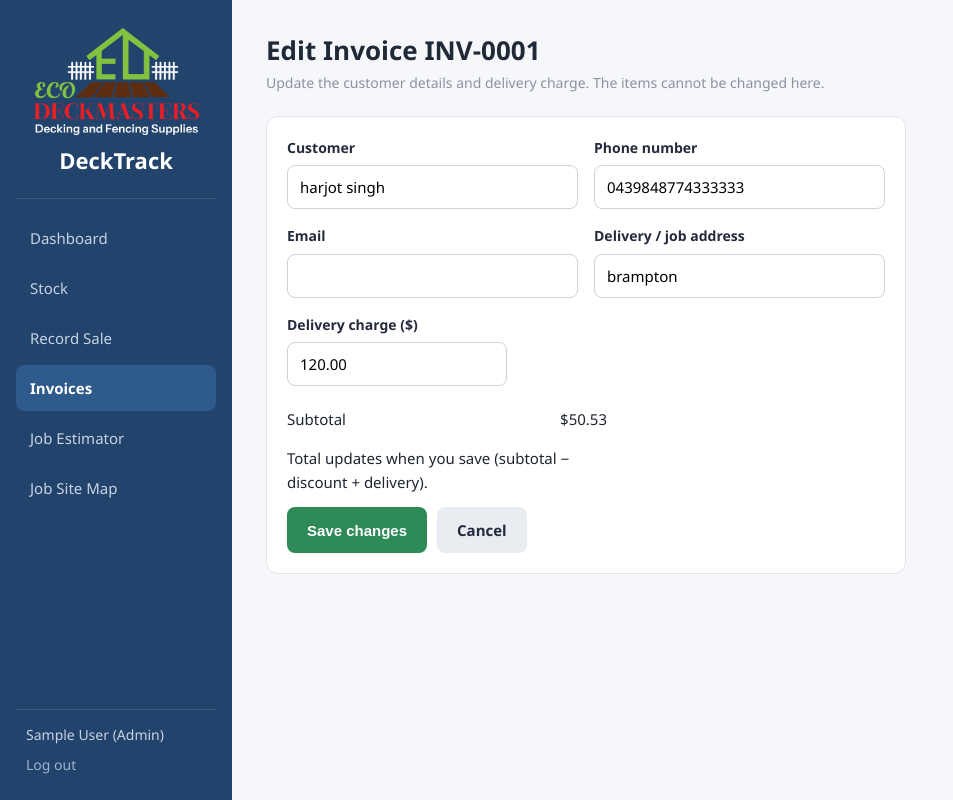
After one commit to 27gilyu/Inventory-management-system, a Flask app: page /invoice/1/edit in a window 1280 px wide. The commit adds this page. Shown: the whole page, without its empty margins (0-953 px from the left). Run offline with Flask 3, Linux system fonts and the light colour scheme; the visitor is signed in with stand-in values (Sample User, id 1).

Commit message:
Add invoice editing functionality for admins, including form and template updates

```diff
--- a/app.py
+++ b/app.py
@@ -287,6 +287,45 @@ def invoice(sale_id):
     return render_template("invoice.html", sale=sale)
 
 
+#Edit invoice - Admin only
+@app.route("/invoice/<int:sale_id>/edit", methods=["GET", "POST"])
+def invoice_edit(sale_id):
+    if not is_logged_in():
+        return redirect(url_for("login"))
+    if not is_admin():
+        return redirect(url_for("invoices"))
+
+    sales = load_sales()
+    sale = None
+    for s in sales:
+        if s["id"] == sale_id:
+            sale = s
+            break
+    if sale is None:
+        return redirect(url_for("invoices"))
+
+    if request.method == "POST":
+        sale["customer"] = request.form.get("customer", "").strip()
+        sale["phone"] = request.form.get("phone", "").strip()
+        sale["email"] = request.form.get("email", "").strip()
+        sale["address"] = request.form.get("address", "").strip()
+
+        try:
+            delivery = float(request.form.get("delivery") or 0)
+        except ValueError:
+            delivery = sale.get("delivery", 0)
+        if delivery < 0:
+            delivery = 0
+        sale["delivery"] = round(delivery, 2)
+
+        #Recalculate the total with the new delivery charge
+        sale["total"] = round(sale["subtotal"] - sale.get("discount", 0) + sale["delivery"], 2)
+        save_sales(sales)
+        return redirect(url_for("invoice", sale_id=sale_id))
+
+    return render_template("invoice_edit.html", sale=sale)
+
+
 #Stock
 @app.route("/stock")
 def stock():
--- a/templates/invoice.html
+++ b/templates/invoice.html
@@ -112,7 +112,10 @@ Eco Deckmasters
                 {% if sale.email %}
                 <a class="btn btn-green inv-btn" href="mailto:{{ sale.email }}?subject={{ ('Invoice INV-%04d from Eco Deckmasters'|format(sale.id))|urlencode }}&body={{ mail_body|urlencode }}">Email invoice</a>
                 {% endif %}
-                <a class="btn btn-grey inv-btn" href="{{ url_for('sale') }}">Back to Sales</a>
+                {% if session.role == 'admin' %}
+                <a class="btn btn-grey inv-btn" href="{{ url_for('invoice_edit', sale_id=sale.id) }}">Edit</a>
+                {% endif %}
+                <a class="btn btn-grey inv-btn" href="{{ url_for('invoices') }}">Back to Invoices</a>
             </div>
 
             <p class="no-print inv-note">The Print button uses the browser print function. Only the invoice above prints, not the sidebar.</p>
--- /dev/null
+++ b/templates/invoice_edit.html
@@ -0,0 +1,87 @@
+<!DOCTYPE html>
+<html lang="en">
+<head>
+    <meta charset="UTF-8">
+    <meta name="viewport" content="width=device-width, initial-scale=1.0">
+    <title>Edit Invoice INV-{{ '%04d'|format(sale.id) }} &middot; DeckTrack</title>
+    <link rel="icon" type="image/png" href="{{ url_for('static', filename='img/eco.png') }}">
+    <link rel="stylesheet" href="{{ url_for('static', filename='css/main.css') }}">
+</head>
+<body>
+
+    <div class="layout">
+
+        <!-- Sidebar -->
+        <aside class="sidebar">
+            <div class="sidebar-brand">
+                <img src="{{ url_for('static', filename='img/eco.png') }}" alt="Eco Deckmasters" class="sidebar-logo">
+                <div class="s-title">DeckTrack</div>
+            </div>
+
+            <nav class="sidebar-nav">
+                <a href="{{ url_for('index') }}">Dashboard</a>
+                <a href="{{ url_for('stock') }}">Stock</a>
+                <a href="{{ url_for('sale') }}">Record Sale</a>
+                <a href="{{ url_for('invoices') }}" class="active">Invoices</a>
+                <a href="{{ url_for('estimator') }}">Job Estimator</a>
+                <a href="{{ url_for('job_map') }}">Job Site Map</a>
+            </nav>
+
+            <div class="sidebar-foot">
+                <div class="s-user">{{ session.name }} ({{ session.role|capitalize }})</div>
+                <a href="{{ url_for('logout') }}" class="s-logout">Log out</a>
+            </div>
+        </aside>
+
+        <!-- Main -->
+        <main class="main">
+            <h1 class="dash-title">Edit Invoice INV-{{ '%04d'|format(sale.id) }}</h1>
+            <p class="dash-date">Update the customer details and delivery charge. The items cannot be changed here.</p>
+
+            <div class="card form-card">
+                <form method="POST" action="{{ url_for('invoice_edit', sale_id=sale.id) }}">
+                    <div class="form-row">
+                        <div class="form-group">
+                            <label for="customer">Customer</label>
+                            <input type="text" id="customer" name="customer" value="{{ sale.customer }}">
+                        </div>
+                        <div class="form-group">
+                            <label for="phone">Phone number</label>
+                            <input type="text" id="phone" name="phone" value="{{ sale.phone }}">
+                        </div>
+                    </div>
+
+                    <div class="form-row">
+                        <div class="form-group">
+                            <label for="email">Email</label>
+                            <input type="text" id="email" name="email" value="{{ sale.email }}">
+                        </div>
+                        <div class="form-group">
+                            <label for="address">Delivery / job address</label>
+                            <input type="text" id="address" name="address" value="{{ sale.address }}">
+                        </div>
+                    </div>
+
+                    <div class="form-group" style="max-width:220px;">
+                        <label for="delivery">Delivery charge ($)</label>
+                        <input type="number" id="delivery" name="delivery" min="0" step="0.01" value="{{ '%.2f'|format(sale.delivery) }}">
+                    </div>
+
+                    <div class="totals" style="max-width:320px;">
+                        <div><span>Subtotal</span><span>${{ '%.2f'|format(sale.subtotal) }}</span></div>
+                        {% if sale.discount %}<div><span>Discount</span><span>-${{ '%.2f'|format(sale.discount) }}</span></div>{% endif %}
+                        <div class="hint">Total updates when you save (subtotal &minus; discount + delivery).</div>
+                    </div>
+
+                    <div class="form-buttons">
+                        <button type="submit" class="btn btn-green">Save changes</button>
+                        <a href="{{ url_for('invoice', sale_id=sale.id) }}" class="btn btn-grey">Cancel</a>
+                    </div>
+                </form>
+            </div>
+        </main>
+
+    </div>
+
+</body>
+</html>
--- a/templates/stock.html
+++ b/templates/stock.html
@@ -85,8 +85,6 @@
                     </tbody>
                 </table>
             </div>
-
-            <p class="table-note">Rows shaded red are at or below their minimum stock level.</p>
         </main>
 
     </div>
```
Also changed, not shown: templates/invoices.html (+6 -1 lines).
